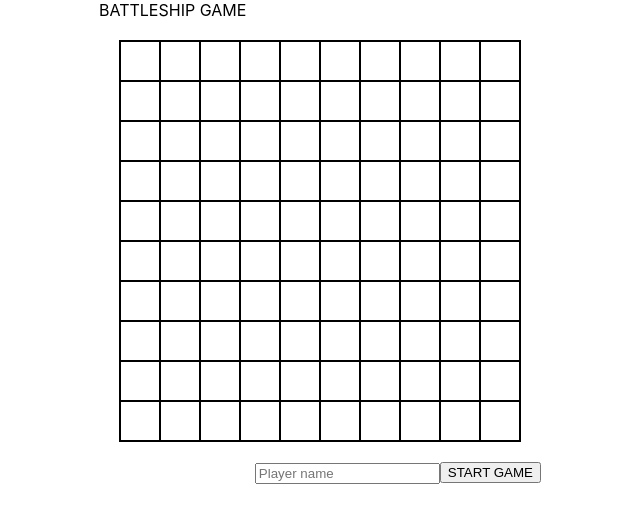
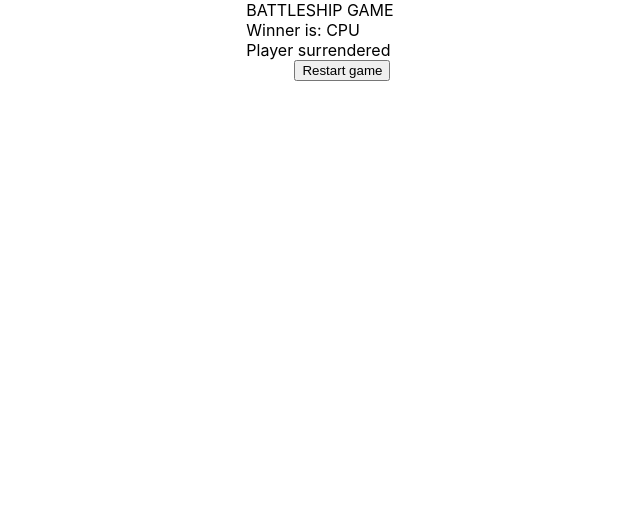
Before and after one commit to ezequieldarevalo/battleship-game, a React (Create React App) app: page / in a window 1280 px wide. Shown: the top 522 px of the page, without its empty margins (320-960 px from the left). Built offline with nearby package versions, Linux system fonts and the light colour scheme.

Commit message:
end screen added

```diff
--- a/src/features/battleship/Battleship.tsx
+++ b/src/features/battleship/Battleship.tsx
@@ -6,12 +6,14 @@ import {
   EndGameScreen,
   GameboardsPanel,
   CurrentPlayer,
-  SurrenderButton,
+  Button,
   EnterName,
+  WinnerName,
+  WinnerDescription,
 } from './battleshipStyles';
 
 function Battleship() {
-  const [stage] = useState<string>('initial');
+  const [stage] = useState<string>('end');
 
   // game screen
   if (stage === 'game') {
@@ -22,7 +24,9 @@ function Battleship() {
           <Gameboard withName type="cpu" ownShipsList={[]} destroyedShipsList={[]} hittedShipsList={[50]} missedShipsList={[51]} />
         </GameboardsPanel>
         <div>
-          <SurrenderButton>SURRENDER</SurrenderButton>
+          <Button>
+            SURRENDER
+          </Button>
           <CurrentPlayer>Playing: Player</CurrentPlayer>
         </div>
       </GameScreen>
@@ -33,7 +37,9 @@ function Battleship() {
       <InitialScreen>
         <Gameboard type="player" ownShipsList={[]} destroyedShipsList={[]} hittedShipsList={[]} missedShipsList={[]} />
         <div>
-          <SurrenderButton>START GAME</SurrenderButton>
+          <Button>
+            START GAME
+          </Button>
           <CurrentPlayer>
             <EnterName id="name" name="name" placeholder="Player name" />
           </CurrentPlayer>
@@ -41,7 +47,17 @@ function Battleship() {
       </InitialScreen>
     );
   }
-  return (<EndGameScreen><div /></EndGameScreen>);
+  return (
+    <EndGameScreen>
+      <div>
+        <WinnerName>Winner is: CPU</WinnerName>
+        <WinnerDescription>Player surrendered</WinnerDescription>
+        <Button>
+          Restart game
+        </Button>
+      </div>
+    </EndGameScreen>
+  );
 }
 
 export default Battleship;
--- a/src/features/battleship/battleshipStyles.ts
+++ b/src/features/battleship/battleshipStyles.ts
@@ -28,8 +28,12 @@ export const CurrentPlayer = styled.div`
   float: right;
 `;
 
-export const SurrenderButton = styled.button.attrs({ type: 'button' })`
+export const Button = styled.button.attrs({ type: 'button' })`
   float:right;
 `;
 
 export const EnterName = styled.input.attrs({ type: 'text' })``;
+
+export const WinnerName = styled.div``;
+
+export const WinnerDescription = styled.div``;
```
